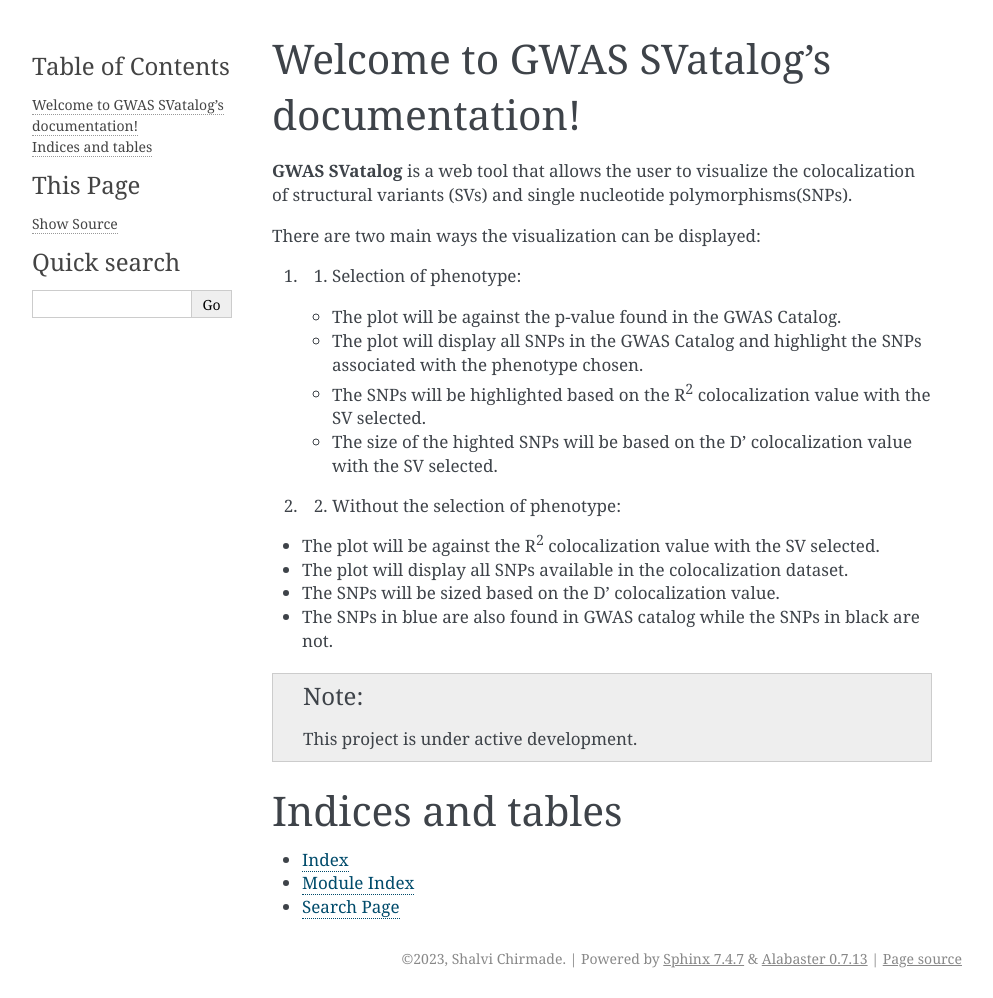
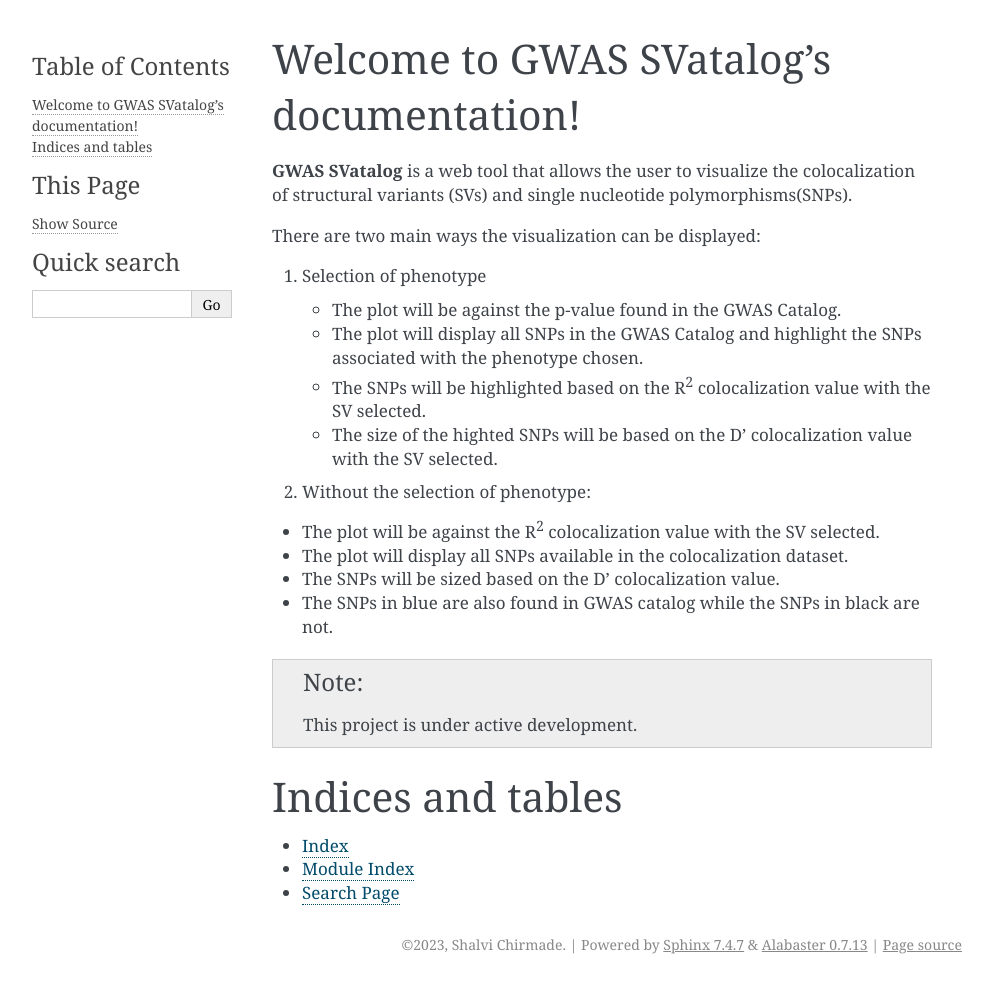
Before and after one commit to shalvichirmade/gwas-svatalog-docs, a Sphinx documentation site: the page built from source/index.rst, in a window 1280 px wide. Shown: the whole page, without its empty margins (148-1141 px from the left). Built offline with Sphinx 7.4.7, drawn with Linux system fonts in a browser that asks for light colours.

Commit message:
bullet try

```diff
--- a/source/index.rst
+++ b/source/index.rst
@@ -10,7 +10,7 @@ Welcome to GWAS SVatalog's documentation!
 
 There are two main ways the visualization can be displayed:
 
-#. 1. Selection of phenotype:
+1. Selection of phenotype
 
    * The plot will be against the p-value found in the GWAS Catalog.
    * The plot will display all SNPs in the GWAS Catalog and highlight the SNPs associated with the phenotype chosen.
@@ -18,7 +18,7 @@ There are two main ways the visualization can be displayed:
    * The size of the highted SNPs will be based on the D' colocalization value with the SV selected.
 
 
-#. 2. Without the selection of phenotype:
+2. Without the selection of phenotype:
 
 * The plot will be against the R\ :sup:`2` colocalization value with the SV selected.
 
```
